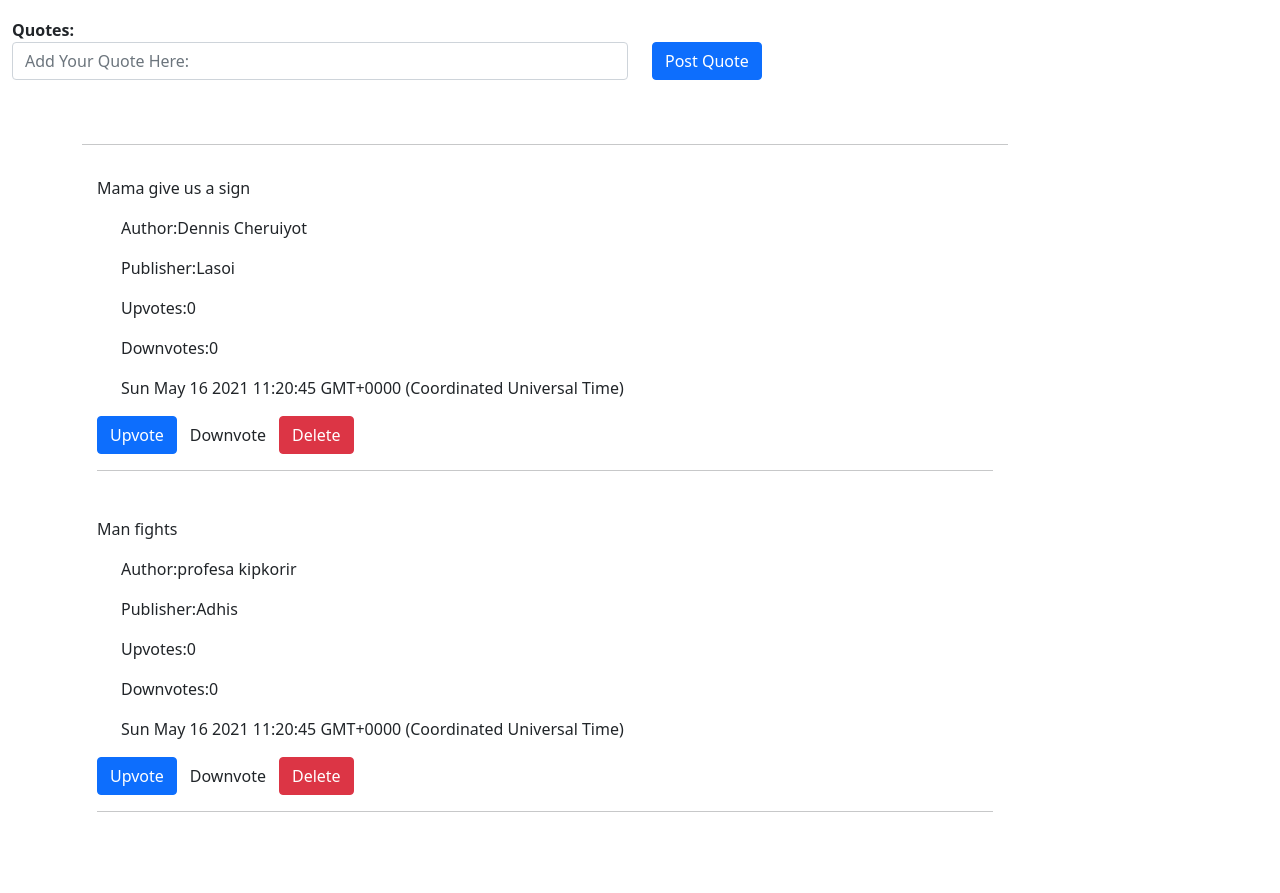
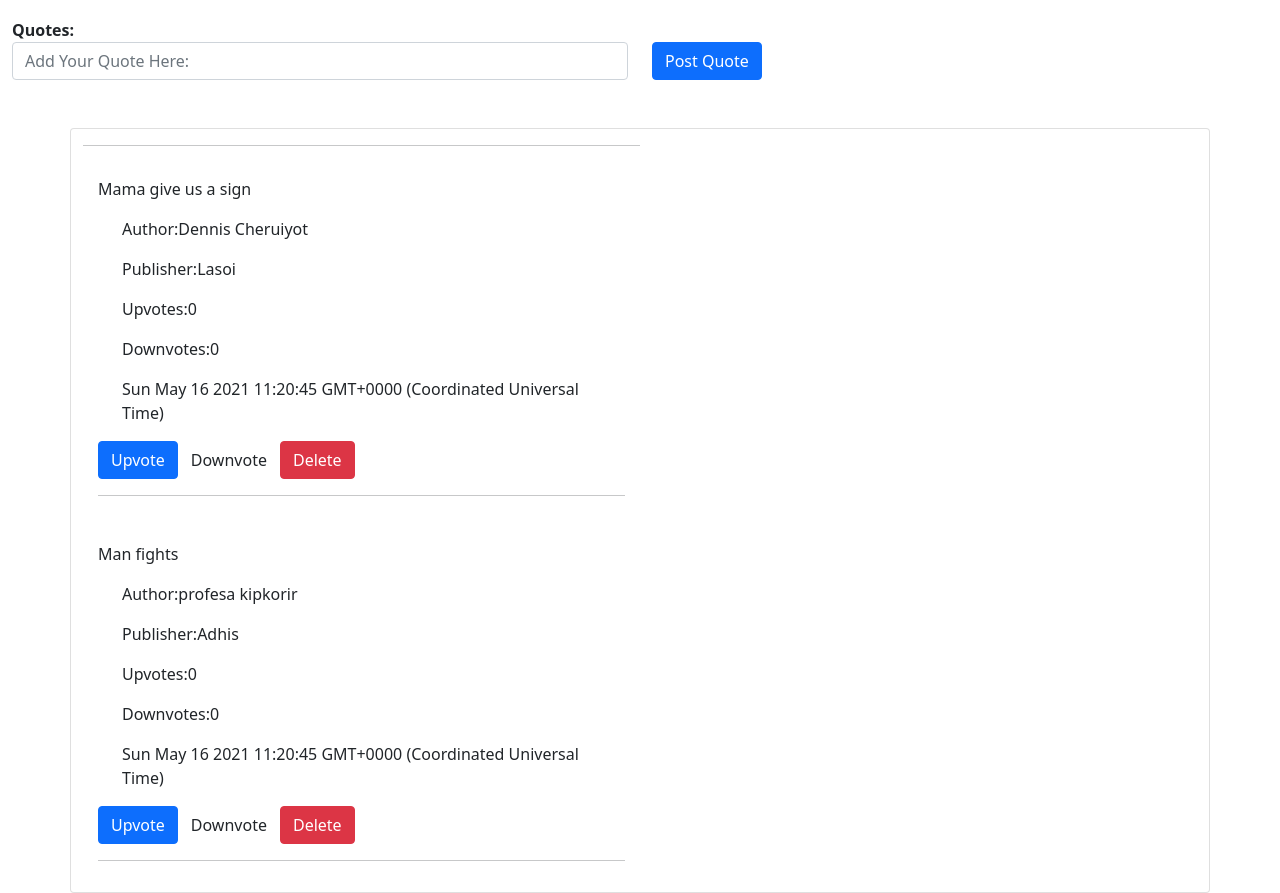
Before and after one commit to cheruden/Quotes_app, an Angular app: page / in a window 1280 px wide. Shown: the part 360-1253 px from the top of the page. Before the commit the page ends 1203 px from the top, so only its background shows below. Built offline with nearby package versions, Linux system fonts and the light colour scheme.

Commit message:
add style to my form

```diff
--- a/src/app/quote/quote.component.html
+++ b/src/app/quote/quote.component.html
@@ -7,7 +7,9 @@
 
 <div class="container">
   <div class="row">
-    <div class="col-md-10">
+
+    <div class="card">
+    <div class="col-md-6">
       <hr>
       <div class="myQuote" *ngFor="let quote of quotes; let i=index">
         <p appHighlight *ngIf="highestUpvote()===quote.upvotes && quote.upvotes>0">{{quote.quote}}</p>
@@ -25,5 +27,6 @@
 
       </div>
     </div>
+    </div>
   </div>
 </div>
```
